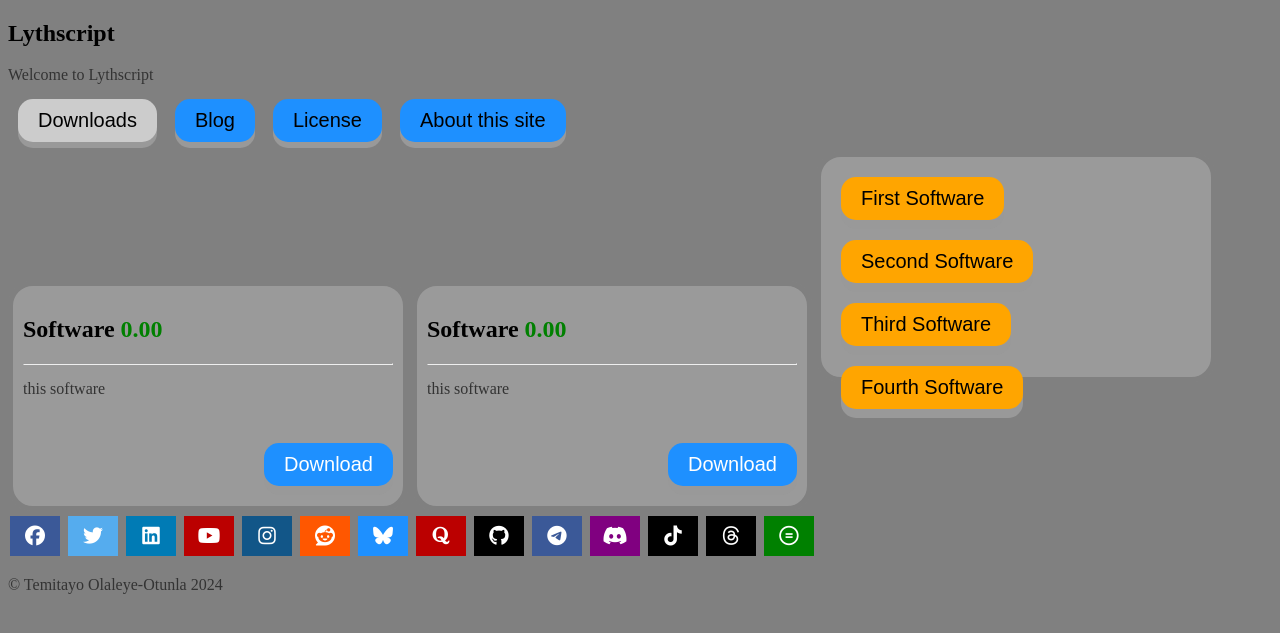
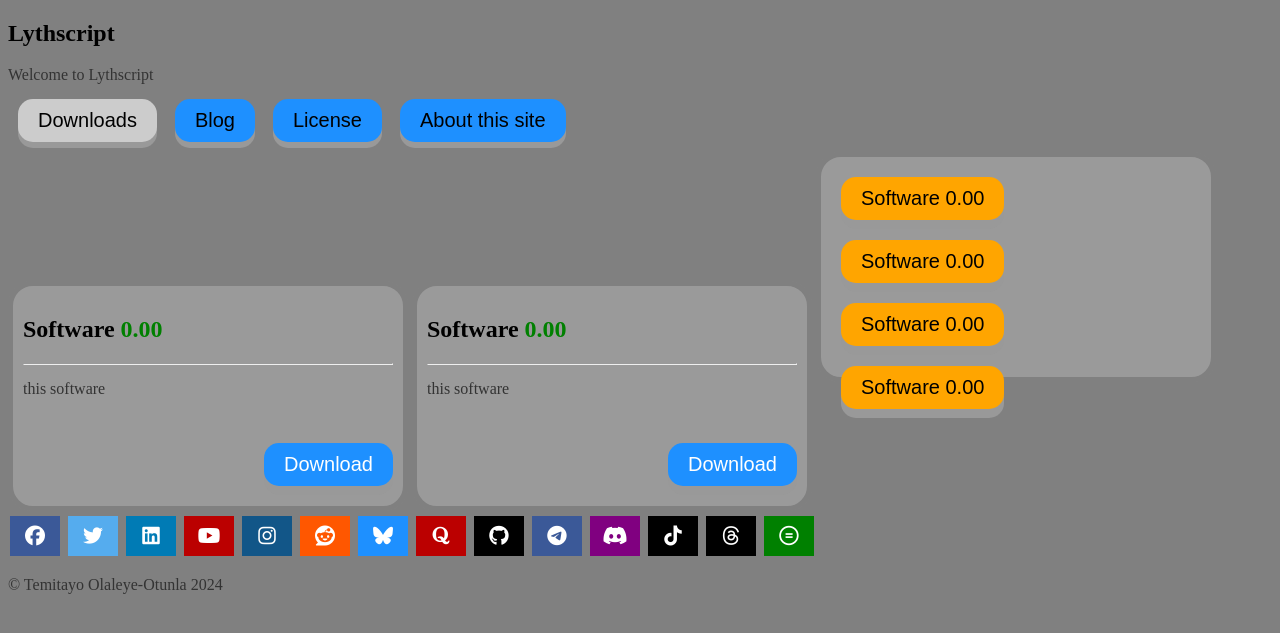
Before and after one commit to lythwind/lythwind.github.io, a Jekyll site: the page built from desktop.html, in a window 1280 px wide. Shown: the top 633 px of the page. Built offline with Jekyll 4.4.1, drawn with Linux system fonts in a browser that asks for light colours; nearby versions of some CDN libraries.

Commit message:
Update desktop.html

```diff
--- a/desktop.html
+++ b/desktop.html
@@ -38,10 +38,10 @@ description: Welcome to Lythscript
 
 <div class = "bdiv-container">
 
-  <button class= "bn" onclick="document.location='#'">First Software</button>
-  <button class= "bn" onclick="document.location='#'">Second Software</button>
-  <button class= "bn" onclick="document.location='#'">Third Software</button>
-  <button class= "bn" onclick="document.location='#'">Fourth Software</button>
+  <button class= "bn" onclick="document.location='#'">Software 0.00</button>
+  <button class= "bn" onclick="document.location='#'">Software 0.00</button>
+  <button class= "bn" onclick="document.location='#'">Software 0.00</button>
+  <button class= "bn" onclick="document.location='#'">Software 0.00</button>
 
 </div>
 
```
